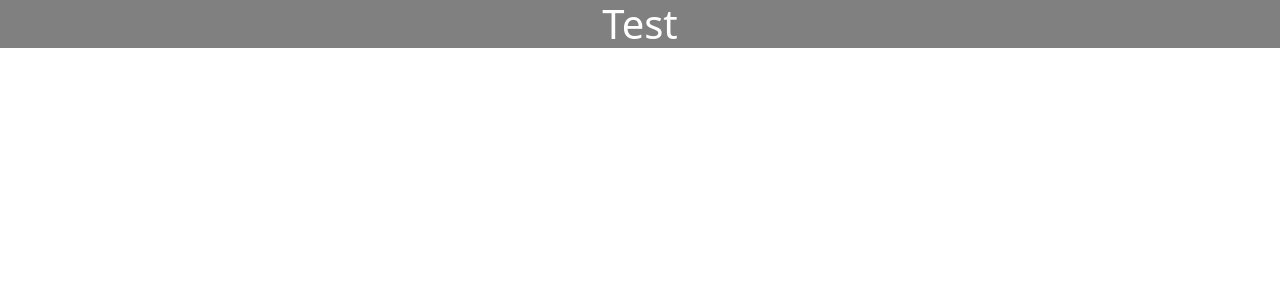
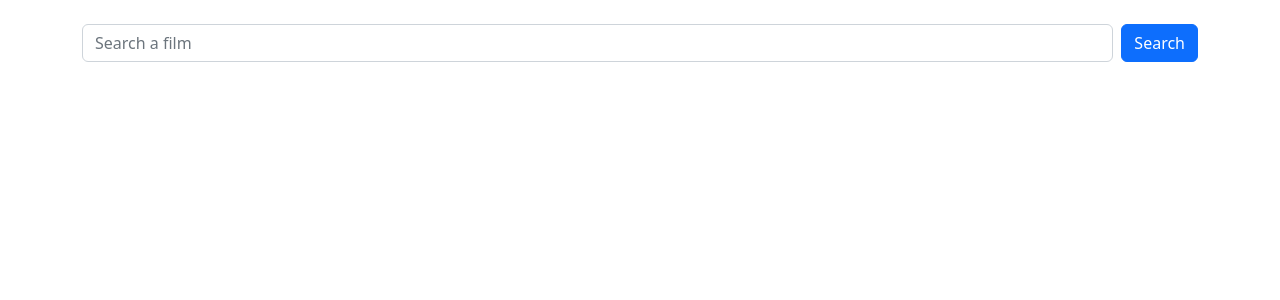
Before and after one commit to Salvatore-Gianfrancesco/vite-boolflix, a Vue app: page / in a window 1280 px wide. Shown: the top 300 px of the page. Built offline with nearby package versions, Linux system fonts and the light colour scheme.

Commit message:
added movie search and grid view - [milestone 1]

```diff
--- a/src/App.vue
+++ b/src/App.vue
@@ -1,21 +1,24 @@
 <script>
+import SearchItem from './components/SearchItem.vue';
+import MoviesList from './components/MoviesList.vue';
+
 export default {
-  name: 'App'
+  name: 'App',
+  components: {
+    SearchItem,
+    MoviesList
+  }
 }
 </script>
 
 <template>
-  <div class="test text-center">
-    <h1>Test</h1>
-  </div>
+  <!-- search -->
+  <SearchItem />
+
+  <!-- movies list -->
+  <MoviesList />
 </template>
 
 <style lang='scss'>
-.test {
-  background-color: gray;
 
-  h1 {
-    color: white;
-  }
-}
 </style>
--- /dev/null
+++ b/src/components/MovieItem.vue
@@ -0,0 +1,28 @@
+<script>
+
+export default {
+    name: 'MovieItem',
+    props: {
+        movie: Object
+    }
+}
+</script>
+
+<template>
+    <div class="col">
+        <div class="movie">
+            <h4>{{ movie.title }}</h4>
+            <h5>{{ movie.original_title }}</h5>
+            <p>{{ movie.original_language }}</p>
+            <p>{{ movie.vote_average }}</p>
+        </div>
+    </div>
+</template>
+
+<style lang='scss'>
+.movie {
+    height: 400px;
+    border: 1px solid black;
+    padding: 1rem;
+}
+</style>
--- /dev/null
+++ b/src/components/MoviesList.vue
@@ -0,0 +1,30 @@
+<script>
+import MovieItem from './MovieItem.vue';
+import { store } from '../store.js';
+
+export default {
+    name: 'MoviesList',
+    components: {
+        MovieItem
+    },
+    data() {
+        return {
+            store
+        }
+    }
+}
+</script>
+
+<template>
+    <section class="movies">
+        <div class="container">
+            <div class="row row-cols-1 row-cols-md-5 g-3">
+                <MovieItem v-for="movie in store.movies" :movie="movie" />
+            </div>
+        </div>
+    </section>
+</template>
+
+<style lang='scss'>
+
+</style>
--- /dev/null
+++ b/src/components/SearchItem.vue
@@ -0,0 +1,25 @@
+<script>
+import { store } from '../store.js';
+
+export default {
+    name: 'SearchItem',
+    data() {
+        return {
+            store
+        }
+    }
+}
+</script>
+
+<template>
+    <section class="search my-4">
+        <div class="container d-flex gap-2">
+            <input type="search" class="form-control" placeholder="Search a film" v-model.trim="store.searchedMovie">
+            <button type="button" class="btn btn-primary" @click="store.callApi(store.searchedMovie)">Search</button>
+        </div>
+    </section>
+</template>
+
+<style lang='scss'>
+
+</style>
--- a/src/store.js
+++ b/src/store.js
@@ -1,5 +1,28 @@
-import { reactive } from 'vue'
+import { reactive } from 'vue';
+import axios from 'axios';
 
 export const store = reactive({
+    API_URL: 'https://api.themoviedb.org/3/search/movie?api_key=aad7527bbb1b49c37ed6f87a1229d050&language=en-US&query=',
+    movies: null,
+    searchedMovie: '',
 
+    /* methods */
+    callApi(movie) {
+        if (this.searchedMovie.length != '') {
+            console.log("Searching ", movie);
+
+            const url = `${this.API_URL}${movie}`;
+            console.log(url);
+
+            axios.get(url)
+                .then(response => {
+                    console.log(response);
+                    this.movies = response.data.results;
+                })
+                .catch(err => {
+                    console.log(err);
+                })
+        }
+
+    }
 })
```
